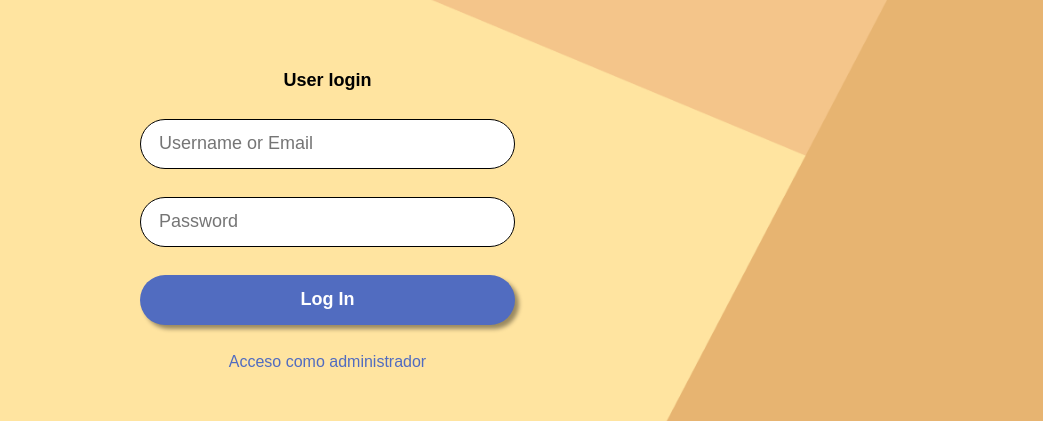
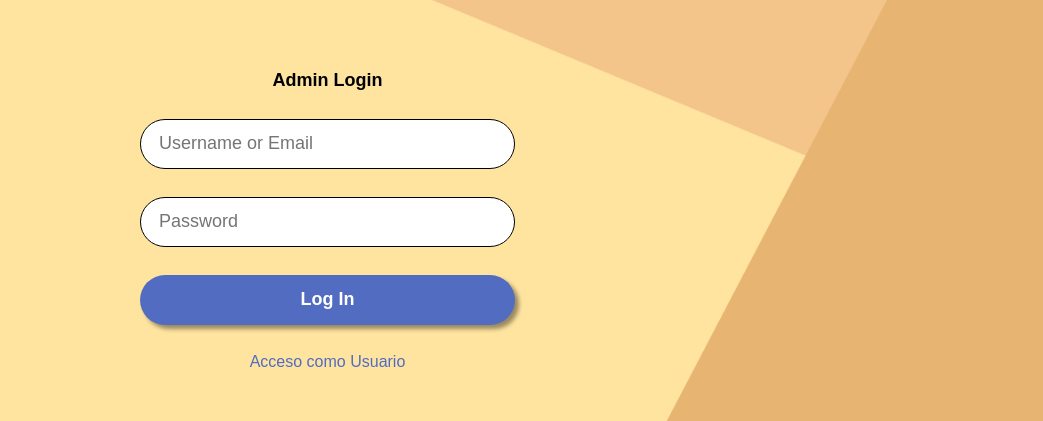
Before and after one commit to eloy98g/cache-simulator, a React app: page / in a window 1280 px wide. Shown: the part 180-601 px from the top of the page, without its empty margins (0-1043 px from the left). Built offline with nearby package versions, Linux system fonts and the light colour scheme.

Commit message:
login style finished

```diff
--- a/src/containers/Dashboard.jsx
+++ b/src/containers/Dashboard.jsx
@@ -1,9 +1,19 @@
-import React from 'react';
+/* eslint-disable */
+import React, { useEffect, useState } from 'react';
 
 const Dashboard = () => {
+  const [count, setCount] = useState(0);
+
+  // De forma similar a componentDidMount y componentDidUpdate
+  useEffect(() => {
+    // Actualiza el título del documento usando la API del navegador
+    document.title = `You clicked ${count} times`;
+  });
+
   return (
     <div>
-      <h2>Dashboard</h2>
+      <p>You clicked {count} times</p>
+      <button onClick={() => setCount(count + 1)}>Click me</button>
     </div>
   );
 };
--- a/src/containers/Home.jsx
+++ b/src/containers/Home.jsx
@@ -1,7 +1,9 @@
-import React from 'react';
+/* eslint-disable */
+import React, {useState} from 'react';
 import { Link } from 'react-router-dom';
 import '../styles/containers/Home.scss';
 
+/* Local Widgets */
 const InputButton = (props) => {
   const pps = { ...props };
   return (
@@ -20,24 +22,31 @@
   return (
     <Link to="/dashboard">
       <button type="button" className="button">
-        {' '}
         Log In
       </button>
     </Link>
   );
 };
 
+/* Component */
+
 const Home = () => {
+  const [isUser, setIsUser] = useState(false);
+
+  const handleChange = () => {
+    setIsUser(!isUser);
+  };
+
   return (
     <div className="window">
       <div className="window-content">
-        <h3 className="title">User login</h3>
+        <h3 className="title">{isUser ? 'User Login': 'Admin Login'}</h3>
         <InputButton text="Username or Email" />
         <InputButton text="Password" />
         <LoginButton />
-        <a className="link" href="/">
-          Acceso como administrador
-        </a>
+        <p className="link" onClick={() => handleChange()}>
+          {isUser ? 'Acceso como Administrador': 'Acceso como Usuario'}
+        </p>
       </div>
     </div>
   );
--- a/src/styles/containers/Home.scss
+++ b/src/styles/containers/Home.scss
@@ -46,7 +46,6 @@
   align-items: center;
   font-size: 18px;
   font-weight: bold;
-  margin-bottom: 28px;
   cursor: pointer;
   box-shadow: 4px 4px 4px rgba(0, 0, 0, 0.4);
 }
@@ -56,8 +55,13 @@
 }
 
 .link{
+  margin-top: 28px;
   color: $blue-primary;
   text-decoration: none;
+  background-color: transparent;
+  outline: none;
+  border: none;
+  cursor: pointer;
 }
 
 .title {
```
Also changed, not shown: interpreter/index.js (+6 -4 lines).
